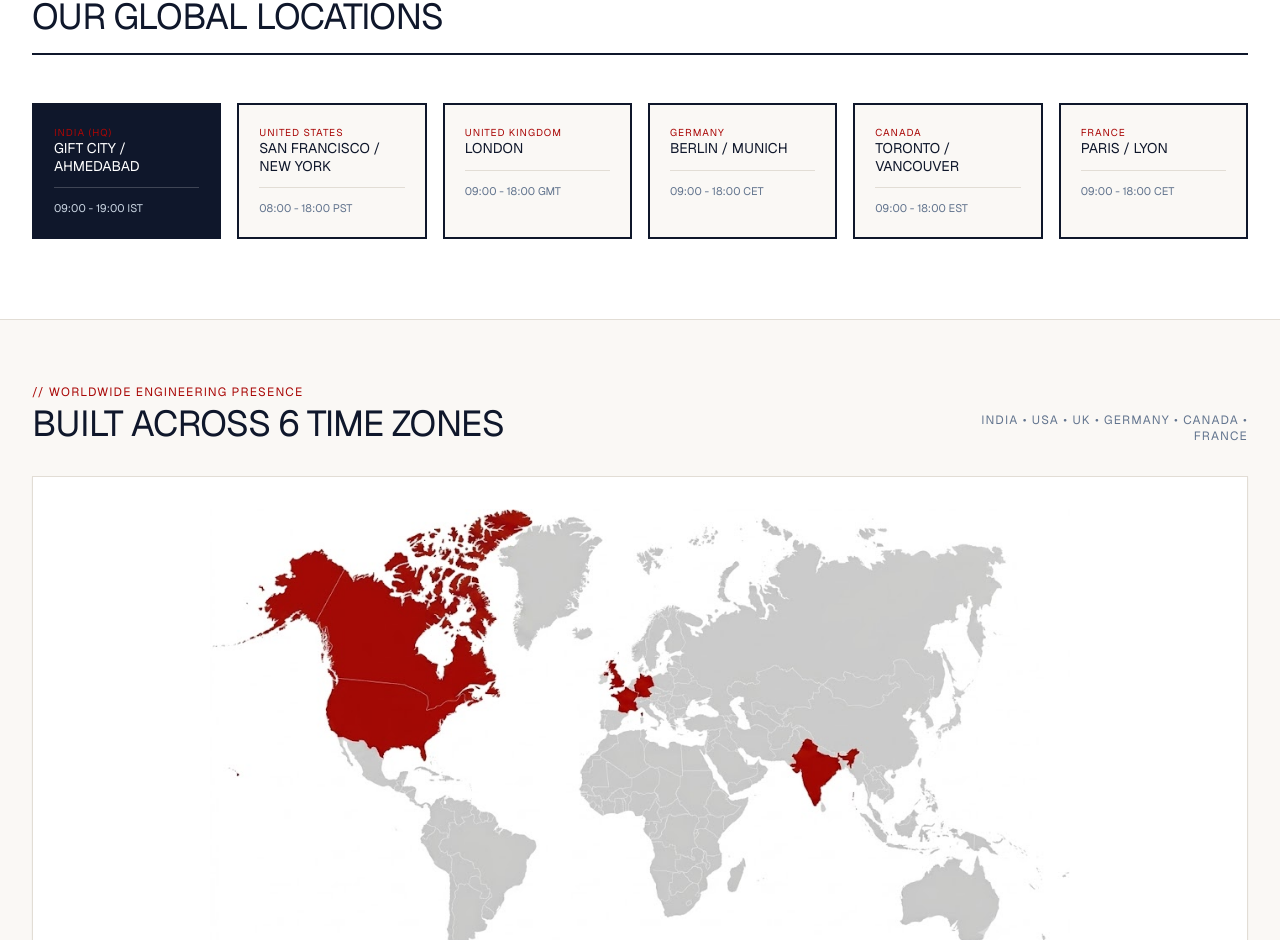
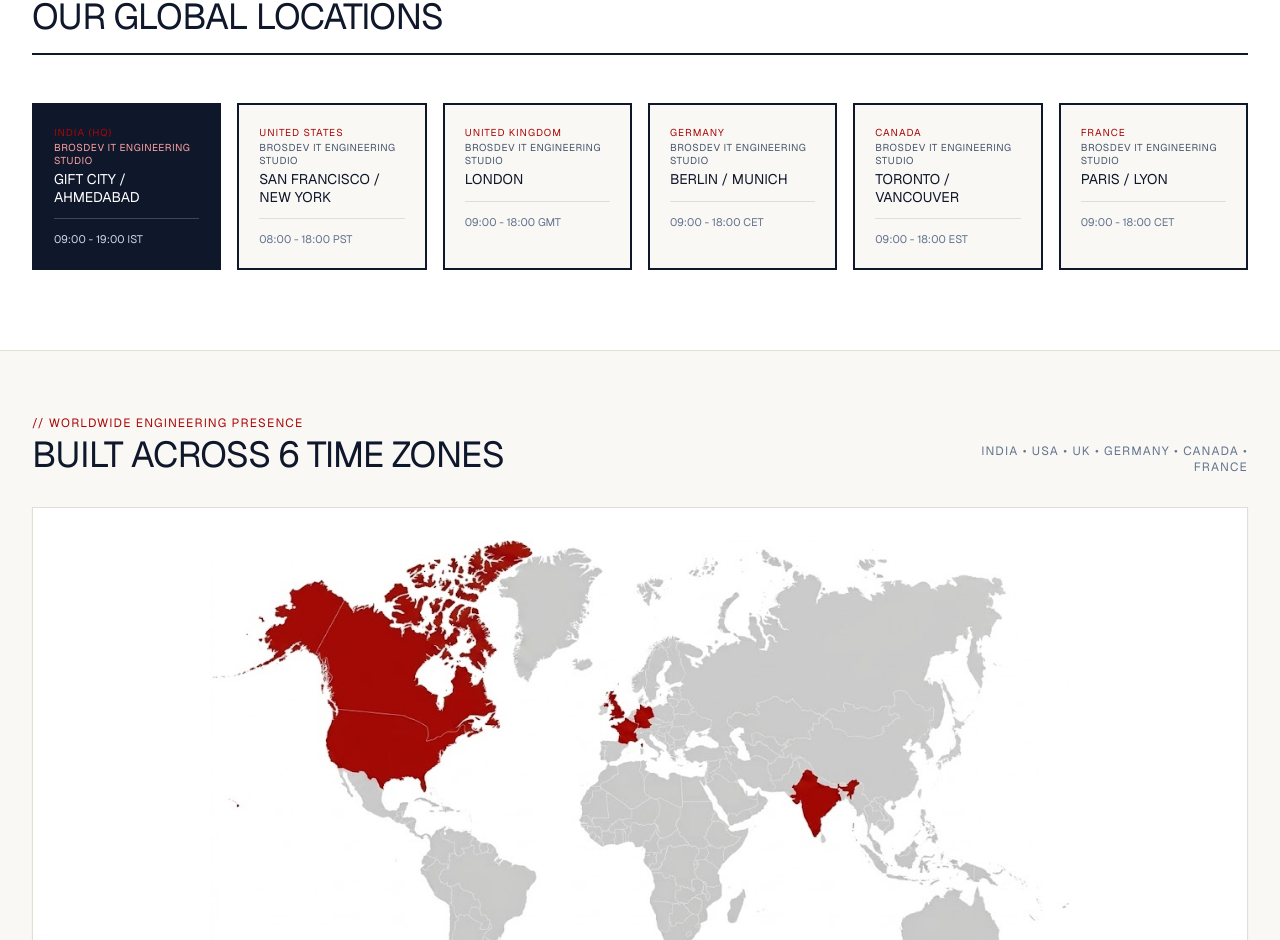
Before and after one commit to bulidwithbrosdev/brosdev-Website, a Next.js app: page /en/contact in a window 1280 px wide. Shown: the part 1937-2877 px from the top of the page. Built offline with nearby package versions, Linux system fonts and the light colour scheme.

Commit message:
add full name

```diff
--- a/src/components/ContactContent.tsx
+++ b/src/components/ContactContent.tsx
@@ -81,36 +81,42 @@
   const globalOffices = [
     {
       country: "INDIA (HQ)",
+      fullName: "BrosDev IT Engineering Studio",
       city: "GIFT City / Ahmedabad",
       hours: "09:00 - 19:00 IST",
       isHQ: true,
     },
     {
       country: "UNITED STATES",
+      fullName: "BrosDev IT Engineering Studio",
       city: "San Francisco / New York",
       hours: "08:00 - 18:00 PST",
       isHQ: false,
     },
     {
       country: "UNITED KINGDOM",
+      fullName: "BrosDev IT Engineering Studio",
       city: "London",
       hours: "09:00 - 18:00 GMT",
       isHQ: false,
     },
     {
       country: "GERMANY",
+      fullName: "BrosDev IT Engineering Studio",
       city: "Berlin / Munich",
       hours: "09:00 - 18:00 CET",
       isHQ: false,
     },
     {
       country: "CANADA",
+      fullName: "BrosDev IT Engineering Studio",
       city: "Toronto / Vancouver",
       hours: "09:00 - 18:00 EST",
       isHQ: false,
     },
     {
       country: "FRANCE",
+      fullName: "BrosDev IT Engineering Studio",
       city: "Paris / Lyon",
       hours: "09:00 - 18:00 CET",
       isHQ: false,
@@ -587,7 +593,10 @@
                   <span className="font-condensed text-xs font-normal text-[#A90706] uppercase tracking-widest block">
                     {office.country}
                   </span>
-                  <h3 className="font-condensed text-lg font-normal text-slate-900 uppercase">
+                  <p className="font-condensed text-xs font-semibold text-slate-700 uppercase mt-0.5 tracking-wider">
+                    {office.fullName}
+                  </p>
+                  <h3 className="font-condensed text-lg font-normal text-slate-900 uppercase mt-0.5">
                     {office.city}
                   </h3>
                 </div>
@@ -611,7 +620,10 @@
                   <span className="font-condensed text-[10px] font-normal text-[#A90706] uppercase tracking-widest block">
                     {office.country}
                   </span>
-                  <h3 className={`font-condensed text-sm font-normal uppercase leading-tight ${ office.isHQ ? "text-white" : "text-slate-900" }`}>
+                  <p className={`font-condensed text-[10px] font-medium uppercase mt-0.5 tracking-wider leading-tight ${ office.isHQ ? "text-red-300" : "text-slate-600" }`}>
+                    {office.fullName}
+                  </p>
+                  <h3 className={`font-condensed text-sm font-normal uppercase leading-tight mt-1 ${ office.isHQ ? "text-white" : "text-slate-900" }`}>
                     {office.city}
                   </h3>
                 </div>
```
